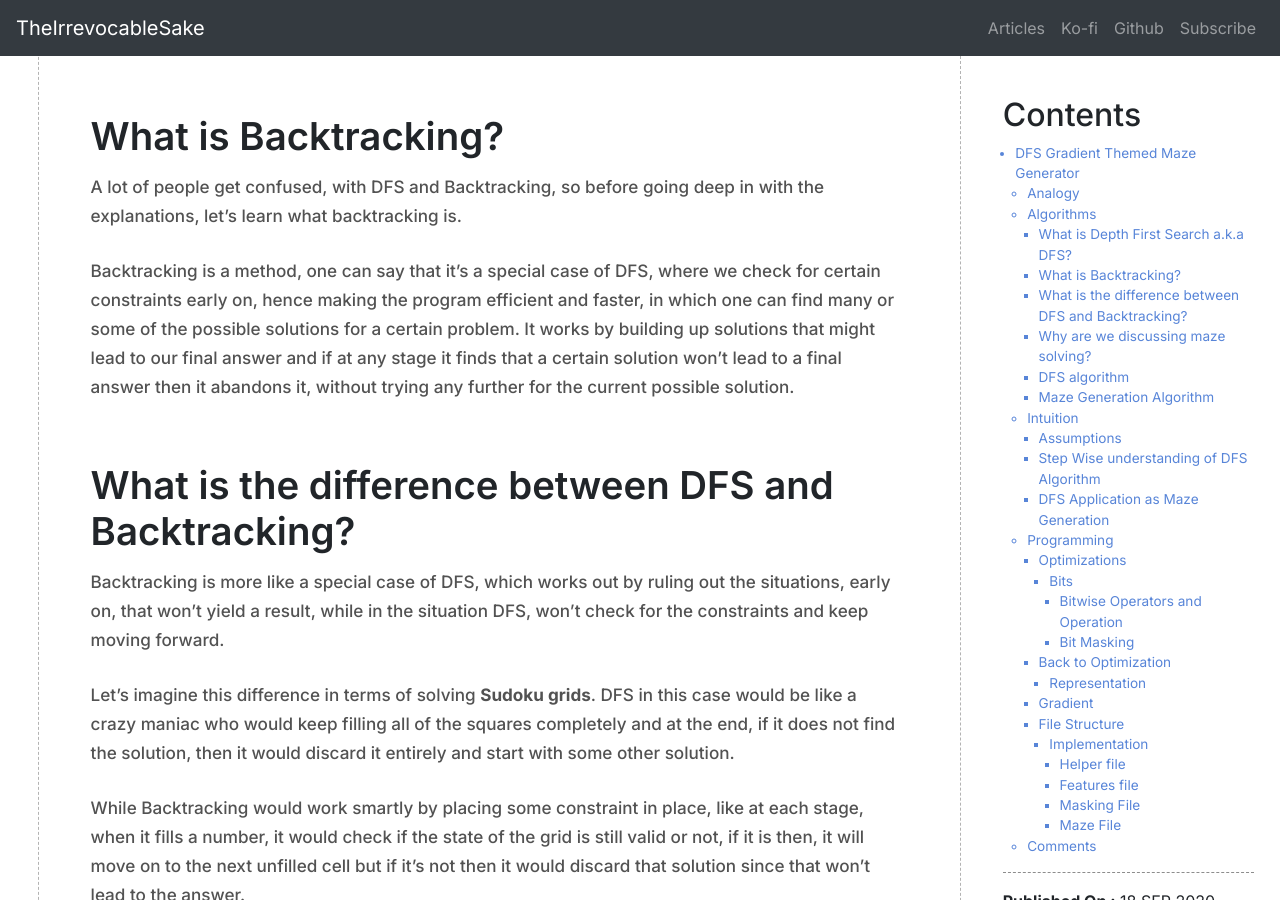
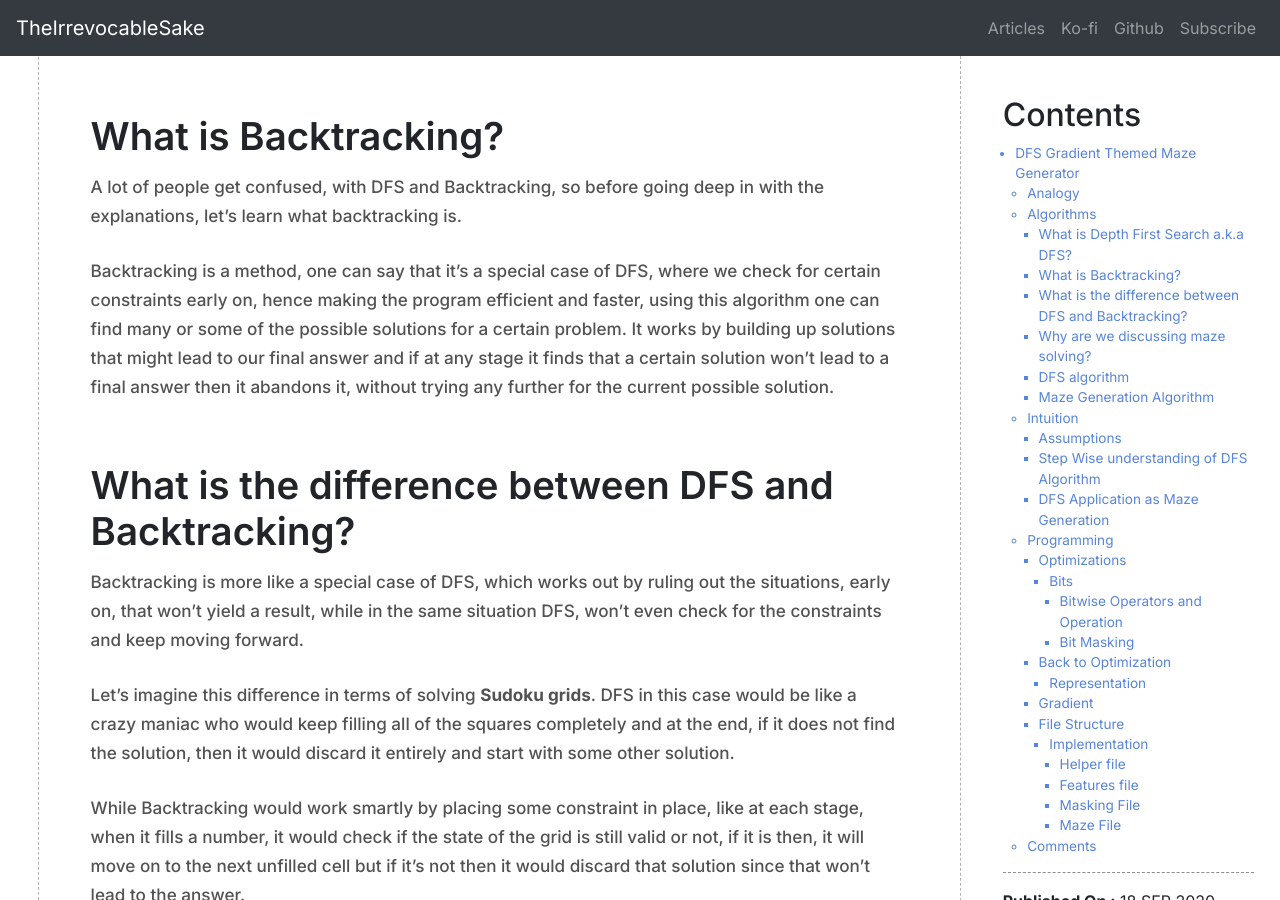
Before and after one commit to irrevocablesake/website, a Jekyll site: the page built from _posts/series/maze-generator/2020-09-16-Dfs-maze-generator.md, in a window 1280 px wide and 900 px high, scrolled down 3789 px. Built offline with Jekyll 4.4.1, drawn with Linux system fonts in a browser that asks for light colours; comment, search, counter and statistics services are not loaded.

Commit message:
updated the tag

```diff
--- a/_posts/series/maze-generator/2020-09-16-Dfs-maze-generator.md
+++ b/_posts/series/maze-generator/2020-09-16-Dfs-maze-generator.md
@@ -71,11 +71,11 @@ Depth First Search is a method that is largely related to <b>Tree</b> and <b>Gra
 
 A lot of people get confused, with DFS and Backtracking, so before going deep in with the explanations, let's learn what backtracking is.
 
-Backtracking is a method, one can say that it's a special case of DFS, where we check for certain constraints early on, hence making the program efficient and faster, in which one can find many or some of the possible solutions for a certain problem. It works by building up solutions that might lead to our final answer and if at any stage it finds that a certain solution won't lead to a final answer then it abandons it, without trying any further for the current possible solution.
+Backtracking is a method, one can say that it's a special case of DFS, where we check for certain constraints early on, hence making the program efficient and faster, using this algorithm one can find many or some of the possible solutions for a certain problem. It works by building up solutions that might lead to our final answer and if at any stage it finds that a certain solution won't lead to a final answer then it abandons it, without trying any further for the current possible solution.
 
 ### What is the difference between DFS and Backtracking?
 
-Backtracking is more like a special case of DFS, which works out by ruling out the situations, early on, that won't yield a result, while in the situation DFS, won't check for the constraints and keep moving forward.
+Backtracking is more like a special case of DFS, which works out by ruling out the situations, early on, that won't yield a result, while in the same situation DFS, won't even check for the constraints and keep moving forward.
 
 Let's imagine this difference in terms of solving <b>Sudoku grids</b>. DFS in this case would be like a crazy maniac who would keep filling all of the squares completely and at the end, if it does not find the solution, then it would discard it entirely and start with some other solution.
 
```
Also changed, not shown: other parts of _posts/series/maze-generator/2020-09-16-Dfs-maze-generator.md (+1 -1 lines).
